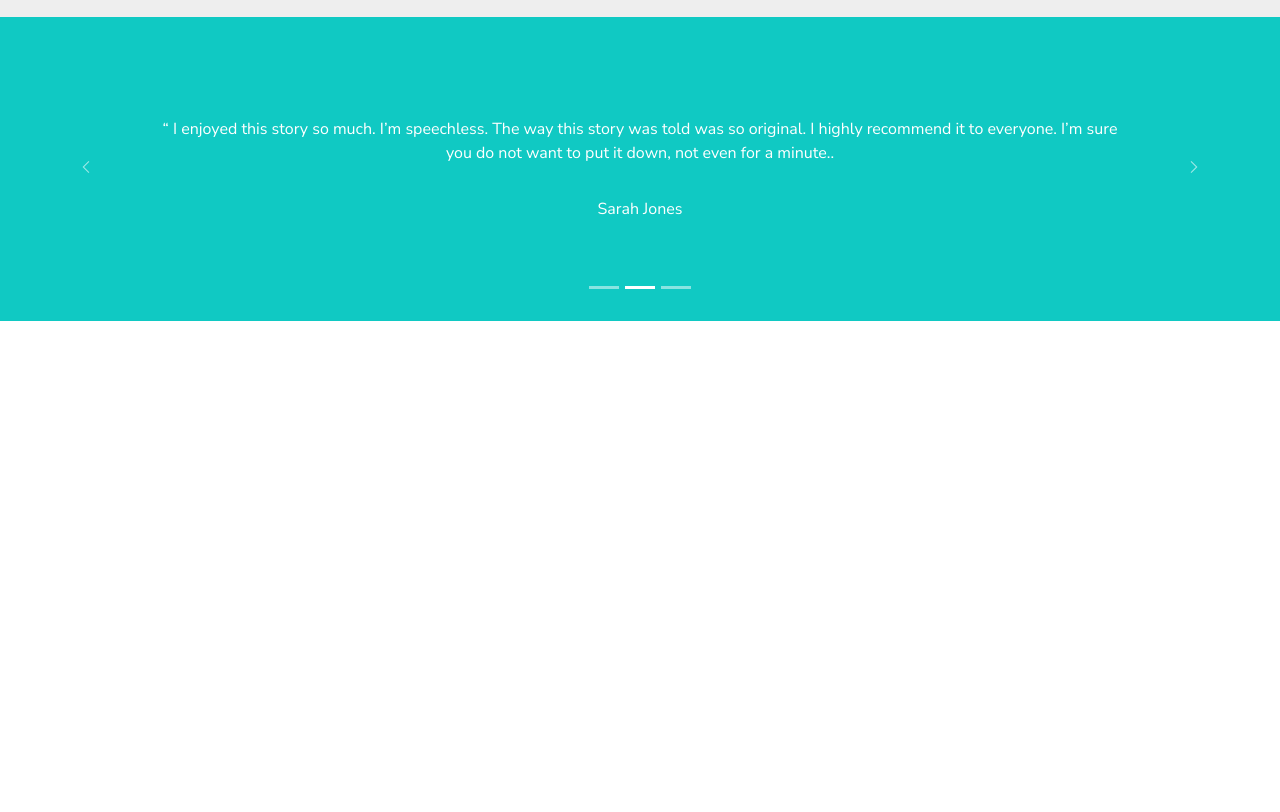
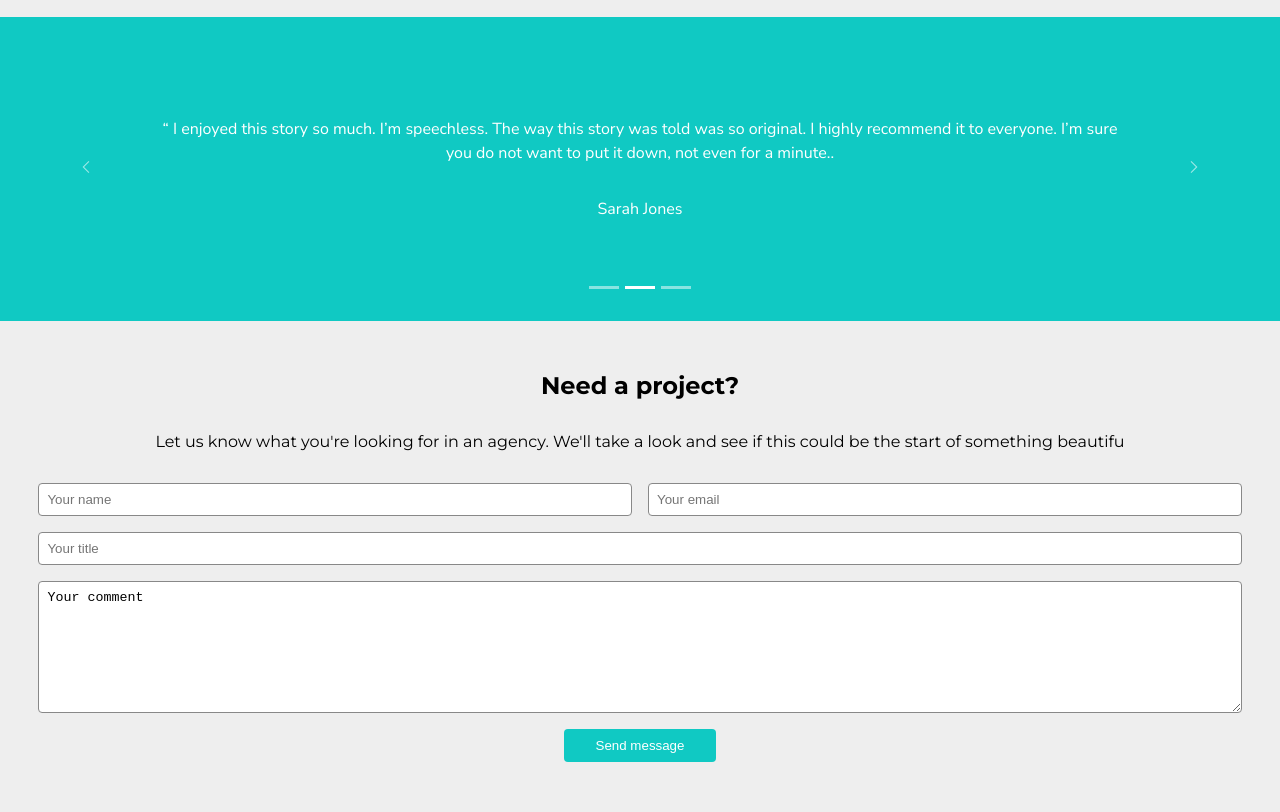
Before and after one commit to Yura203y/Piroll, a plain HTML site: page index.html in a window 1280 px wide. Shown: the part 3371-4183 px from the top of the page. Before the commit the page ends 3692 px from the top, so only its background shows below. Drawn offline with Linux system fonts and the light colour scheme.

Commit message:
Need proj

```diff
--- a/index.html
+++ b/index.html
@@ -234,7 +234,7 @@
             </div>
         </div>
     </section>
- <section class="review">
+    <section class="review">
     <div class="container">
         <div class="review_wrap">
             <div class="review_box">
@@ -257,5 +257,23 @@
         </div>
     </div>
  </section>
+    <section class="contact">
+        <div class="container">
+            <div class="contact_wrap">
+                <h2 class="contact_title">Need a project?</h2>
+                <p class="contact_text">Let us know what you're looking for in an agency. We'll take a look and see if this could be the start of
+                    something beautifu</p>
+                <form class="contact_form">
+                    <input class="common_input contact_input_name" type="name" placeholder="Your name">
+                    <input class="common_input contact_input_email" type="email" placeholder="Your email">
+                    <input class="common_input contact_input_title" type="title" placeholder="Your title">
+                    <textarea class="common_input contact_input_text">Your comment</textarea>
+                    <button class="contact_button">Send message</button>
+                </form>
+
+            </div>
+        </div>
+    </section>
 </body>
+
 </html>
--- a/main.css
+++ b/main.css
@@ -1,6 +1,8 @@
 :root {
   /* Colors */
   --color-accent: #10c9c3;
+  --color-accent-haver: #0aa;
+  --color-accent-active: #088;
   --color-black: #000;
   --color-grey-1: #222;
   --color-grey-2: #555;
@@ -27,7 +29,13 @@ body {
   min-height: 100vh;
   font-family: "Montserrat", sans-serif;
 }
-
+a{
+  color: inherit;
+  text-decoration: none;
+}
+button{
+  border: none;
+}
 .common_heading {
   font-weight: 500;
   font-size: var(--font-xl);
@@ -41,6 +49,12 @@ body {
   color: var(--color-grey-1);
   line-height: 1.5;
   font-family: "Nunito Sans", sans-serif;
+}
+
+.common_input {
+  padding: 8px;
+  border-radius: 4px;
+  border: 1px solid var(--color-grey-3);
 }
 
 .container {
@@ -355,7 +369,8 @@ body {
   width: 100%;
 
 }
-.process_video > video{
+
+.process_video>video {
   width: 100%;
 }
 
@@ -375,25 +390,29 @@ body {
   align-items: center;
 
 }
-.process_button > i {
+
+.process_button>i {
   translate: 1px;
 }
+
 .process_button:hover {
   cursor: pointer;
   background-color: #0aa;
 }
 
-.industries{
+.industries {
   background-color: var(--color-grey-5);
   padding: 80px 0;
 }
-.industries_wrap{
+
+.industries_wrap {
   display: grid;
   grid-template-columns: repeat(4, 1fr);
   grid-template-rows: repeat(2, 1fr);
   gap: 2em;
 }
-.industries_item{
+
+.industries_item {
   display: flex;
   flex-direction: column;
   align-items: center;
@@ -403,16 +422,19 @@ gap: 2em;
   justify-self: center;
   width: 100%;
 }
-.industries_icon{
+
+.industries_icon {
   font-size: var(--font-xl);
 }
-.industries_titlte{
+
+.industries_titlte {
   font-weight: 500;
   font-size: var(--font-xs);
   text-transform: uppercase;
   color: var(--color-grey-1);
 }
-.industries_text{
+
+.industries_text {
   font-family: "Nunito Sans", sans-serif;
   font-weight: 400;
   font-size: var(--font-s);
@@ -421,18 +443,20 @@ text-align: center;
 }
 
 
-.review{
+.review {
   background-color: var(--color-accent);
   color: var(--color-white);
 }
-.review_wrap{
+
+.review_wrap {
   display: flex;
   align-items: center;
   justify-content: center;
   padding: 100px 0;
   position: relative;
 }
-.review_box{
+
+.review_box {
   width: 80%;
   text-align: center;
   display: flex;
@@ -443,13 +467,16 @@ gap: 2em;
   max-height: 600px;
 
 }
-.review_text{
+
+.review_text {
   color: var(--color-white);
 }
-.review_name{
+
+.review_name {
   color: var(--color-white);
 }
-.review_pages{
+
+.review_pages {
   position: absolute;
   height: 3px;
   display: flex;
@@ -457,16 +484,18 @@ gap: 6px;
   bottom: 2em;
 }
 
-.review_line{
+.review_line {
   height: 100%;
   width: 30px;
   background-color: var(--color-white);
   opacity: 0.5;
 }
-.review_active{
+
+.review_active {
   opacity: 1;
 }
-.review_arrow{
+
+.review_arrow {
   position: absolute;
   font-size: var(--font-xl);
   cursor: pointer;
@@ -475,13 +504,78 @@ translate: 0 -50%;
   opacity: 0.6;
   transition: 0.3s;
 }
-.review_active:hover{
+
+.review_active:hover {
   opacity: 1;
   transition: 0.3s;
 }
-.review_arrow_left{
+
+.review_arrow_left {
   left: 1em;
 }
-.review_arrow_right{
+
+.review_arrow_right {
   right: 1em;
 }
+
+
+.contact {
+  padding: 50px 0;
+  background: var(--color-grey-5);
+}
+
+.contact_wrap {
+  text-align: center;
+  display: flex;
+  flex-direction: column;
+  gap: 2em;
+}
+
+.contact_text {}
+
+.contact_form {
+  display: grid;
+  grid-template-columns: repeat(2, 1fr);
+  grid-template-rows: 1fr 1fr 4fr 1fr;
+  grid-template-areas:
+  "name email"
+  "title title"
+  "text text"
+   "button button";
+  gap: 1em;
+}
+
+.contact_input_name {
+  grid-area: name;
+}
+
+.contact_input_email {
+  grid-area: email;
+}
+
+.contact_input_title {
+  grid-area: title;
+}
+
+.contact_input_text {
+  grid-area: text;
+}
+
+.contact_button {
+  grid-area: button;
+  background: var(--color-accent);
+  color: var(--color-white);
+  border-radius: 4px;
+  padding: 8px 32px;
+  justify-self: center;
+  cursor: pointer;
+  transition: 0.3s;
+}
+.contact_button:hover{
+  background: var(--color-accent-haver);
+  transition: 0.3s;
+}
+.contact_button:active{
+background: var(--color-accent-active);
+transition: 0.3s;
+}
```
Lines whose indentation alone changed are shown as unchanged.
